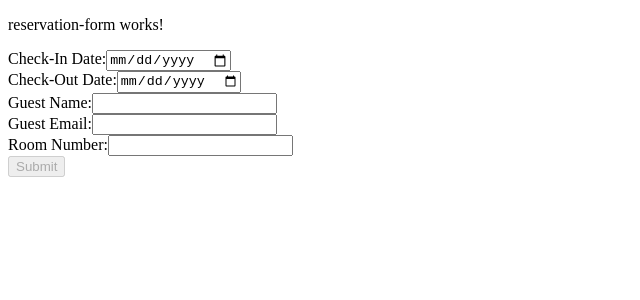
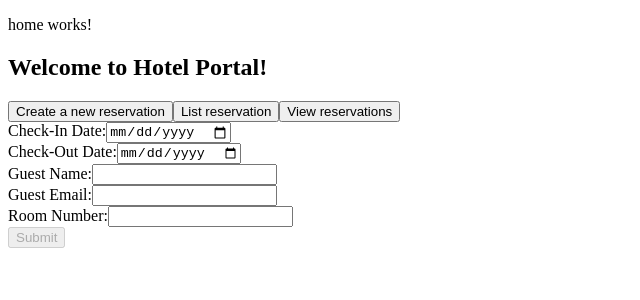
Before and after one commit to rgerero/hotel-app-ng, an Angular app: page /new in a window 1280 px wide. Shown: the top 300 px of the page, without its empty margins (0-640 px from the left). Built offline with nearby package versions, Linux system fonts and the light colour scheme.

Commit message:
combine components from different modules

```diff
--- a/src/app/home/home.module.ts
+++ b/src/app/home/home.module.ts
@@ -10,6 +10,8 @@
   ],
   imports: [
     CommonModule, RouterModule
+  ], exports:[
+    HomeComponent
   ]
 })
 export class HomeModule { }
--- a/src/app/reservation-form/reservation-form.component.html
+++ b/src/app/reservation-form/reservation-form.component.html
@@ -1,4 +1,4 @@
-<p>reservation-form works!</p>
+<app-home></app-home>
 <form [formGroup]="reservationForm" (ngSubmit)="onSubmit()">
     <div>
         <label>Check-In Date:</label>
--- a/src/app/reservation-list/reservation-list.component.html
+++ b/src/app/reservation-list/reservation-list.component.html
@@ -1,4 +1,4 @@
-<p>reservation-list works!</p>
+<app-home></app-home>
 <ul *ngIf="reservations.length; else noReservation">
     <li *ngFor="let reservation of reservations">
         Guest: {{reservation.guestName}} <br>
--- a/src/app/reservation/reservation.module.ts
+++ b/src/app/reservation/reservation.module.ts
@@ -4,6 +4,7 @@
 import { ReservationListComponent } from '../reservation-list/reservation-list.component';
 import { FormsModule, ReactiveFormsModule } from '@angular/forms';
 import { RouterModule } from '@angular/router';
+import { HomeModule } from '../home/home.module';
 
 
 @NgModule({
@@ -15,7 +16,8 @@
     CommonModule,
     FormsModule,
     ReactiveFormsModule,
-    RouterModule
+    RouterModule,
+    HomeModule
   ]
 })
 export class ReservationModule { }
```
Also changed, not shown: 1 other file (tests, documents, lock files or other folders).
